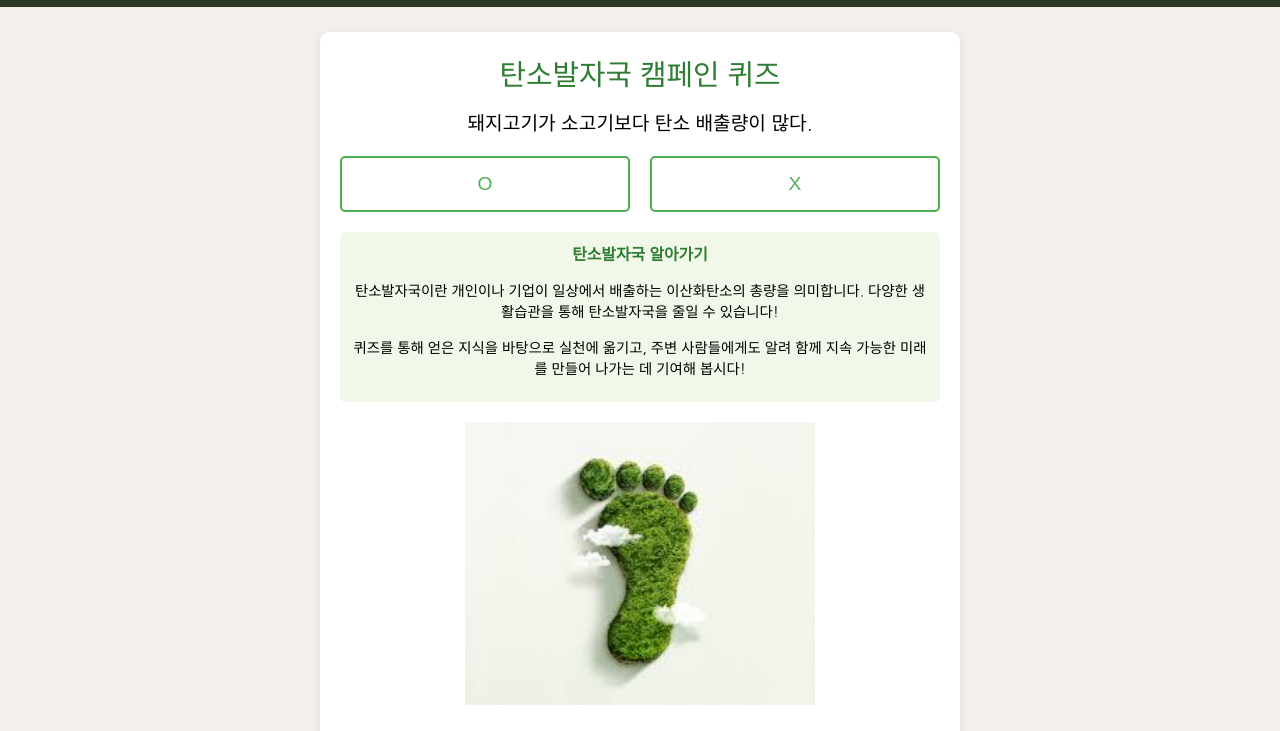
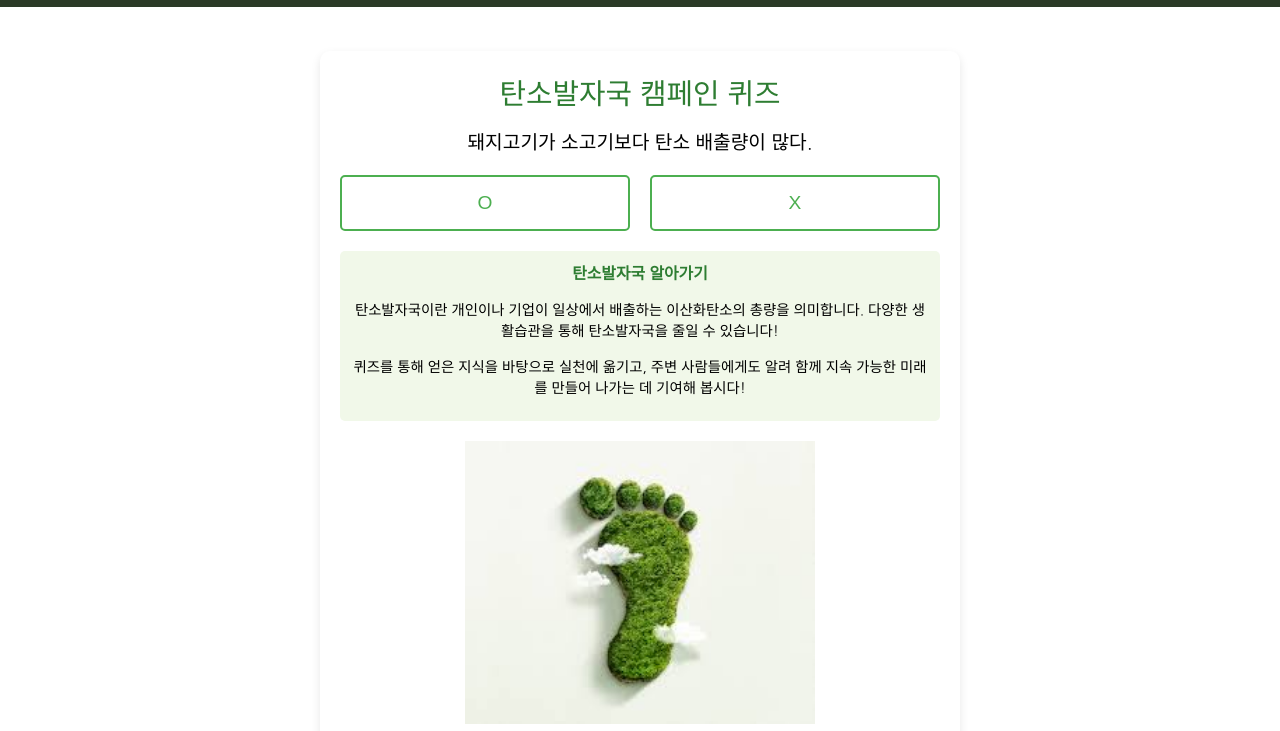
Before and after one commit to jongmyung-git/my-mongo-project, a website: page public/quiz2.html in a window 1280 px wide. Shown: the part 69-800 px from the top of the page. Drawn offline with Linux system fonts and the light colour scheme.

Commit message:
퀴즈 css 수정

```diff
--- a/public/quiz2.css
+++ b/public/quiz2.css
@@ -4,7 +4,7 @@ body {
     padding: 0;
 
     font-family: "Nanum Gothic", sans-serif;
-    background-color: #f3efeb;
+    background-color: white;
     font-weight: 400;
     font-style: normal;
 
@@ -68,22 +68,24 @@ a {
 
 main {
     margin-top: 100px;
+    margin-bottom: 40px;
     flex-grow: 1;
     display: flex;
     justify-content: center;
-    min-height: 100vh;
+    align-items: center; /* 세로 중앙 정렬 */
+    min-height: calc(100vh - 100px); /* 헤더 높이 제외한 화면 높이 */
 }
         /* 퀴즈 카드 스타일 */
         .quiz-container {
             margin-bottom: 50px;
             max-width: 600px;
             width: 90%;
-            height: 77%;
+            height: auto; /* 높이 자동 조정 */
             background-color: #fff;
             border-radius: 10px;
             box-shadow: 0 4px 10px rgba(0, 0, 0, 0.1);
             padding: 20px;
-            margin-top: 1px;
+            margin-top: 20px; /* 추가 여백 */
             text-align: center;
         }
         .quiz-title {
@@ -165,7 +167,8 @@ main {
 
 }
 .container {
-  text-align: center; /* 컨테이너의 내용을 가운데 정렬 */
+ text-align: center;
+ /* 컨테이너의 내용을 가운데 정렬 */
 }
 
 .top-div {
@@ -194,9 +197,6 @@ button {
 }
 
 
-
-
-
 .hidden {
     display: none;
 }
```
